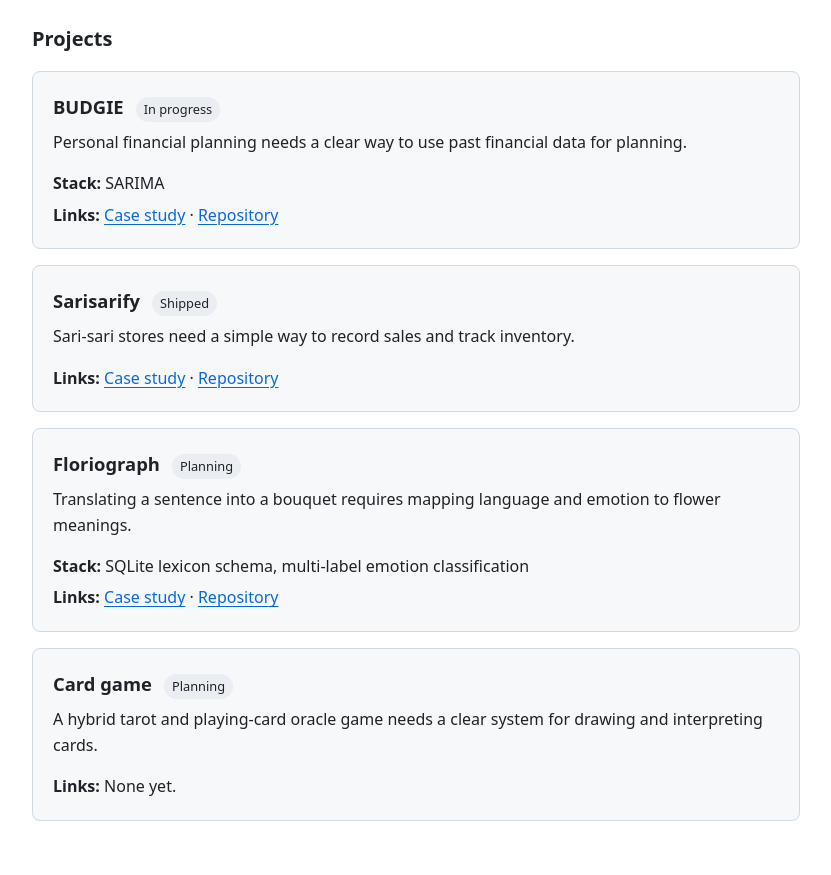
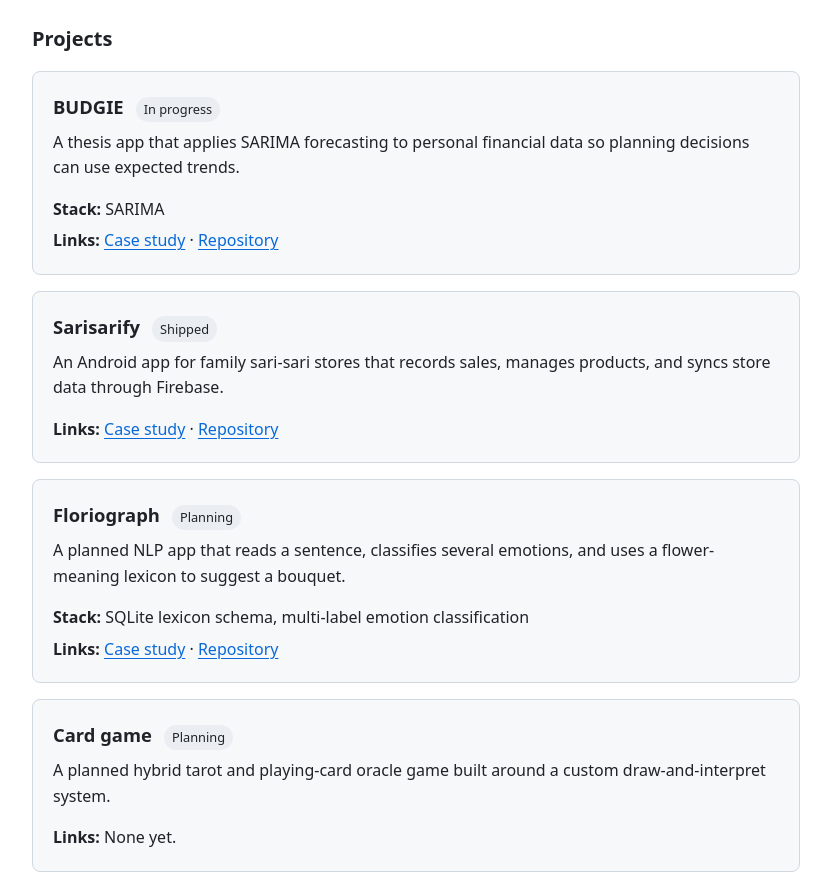
Before and after one commit to JoaquinLuisGuevarra96/JoaquinLuisGuevarra96.github.io, a plain HTML site: page index.html in a window 1280 px wide. Shown: the part 740-1615 px from the top of the page, without its empty margins (224-1055 px from the left). Drawn offline with Linux system fonts and the light colour scheme.

Commit message:
docs: diversify project summaries

```diff
--- a/index.html
+++ b/index.html
@@ -63,7 +63,7 @@
             <h3>BUDGIE</h3>
             <p class="status">In progress</p>
           </div>
-          <p class="problem">Personal financial planning needs a clear way to use past financial data for planning.</p>
+          <p class="project-summary">A thesis app that applies SARIMA forecasting to personal financial data so planning decisions can use expected trends.</p>
           <div class="meta">
             <p><strong>Stack:</strong> SARIMA</p>
             <p><strong>Links:</strong> <a href="projects/budgie.html">Case study</a> · <a href="https://github.com/VibeCoders-3DCSAD/BUDGIE">Repository</a></p>
@@ -75,7 +75,7 @@
             <h3>Sarisarify</h3>
             <p class="status">Shipped</p>
           </div>
-          <p class="problem">Sari-sari stores need a simple way to record sales and track inventory.</p>
+          <p class="project-summary">An Android app for family sari-sari stores that records sales, manages products, and syncs store data through Firebase.</p>
           <div class="meta">
             <p><strong>Links:</strong> <a href="projects/sarisarify.html">Case study</a> · <a href="https://github.com/JoaquinLuisGuevarra96/Sarisarify">Repository</a></p>
           </div>
@@ -86,7 +86,7 @@
             <h3>Floriograph</h3>
             <p class="status">Planning</p>
           </div>
-          <p class="problem">Translating a sentence into a bouquet requires mapping language and emotion to flower meanings.</p>
+          <p class="project-summary">A planned NLP app that reads a sentence, classifies several emotions, and uses a flower-meaning lexicon to suggest a bouquet.</p>
           <div class="meta">
             <p><strong>Stack:</strong> SQLite lexicon schema, multi-label emotion classification</p>
             <p><strong>Links:</strong> <a href="projects/floriograph.html">Case study</a> · <a href="https://github.com/JoaquinLuisGuevarra96/project-floriograph">Repository</a></p>
@@ -98,7 +98,7 @@
             <h3>Card game</h3>
             <p class="status">Planning</p>
           </div>
-          <p class="problem">A hybrid tarot and playing-card oracle game needs a clear system for drawing and interpreting cards.</p>
+          <p class="project-summary">A planned hybrid tarot and playing-card oracle game built around a custom draw-and-interpret system.</p>
           <div class="meta">
             <p><strong>Links:</strong> None yet.</p>
           </div>
--- a/style.css
+++ b/style.css
@@ -188,7 +188,7 @@ a:hover {
   font-size: 0.8rem;
 }
 
-.problem {
+.project-summary {
   margin: 0 0 1rem;
 }
 
```
